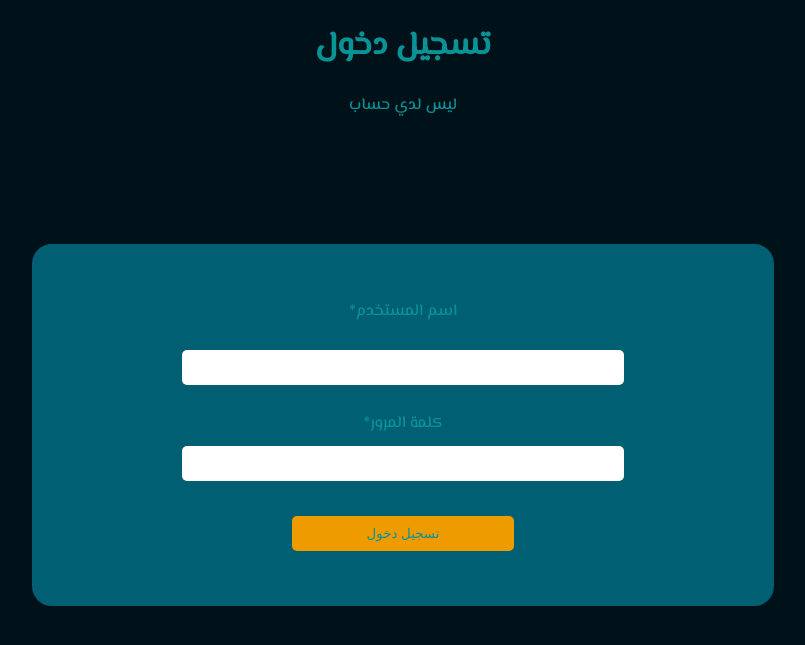
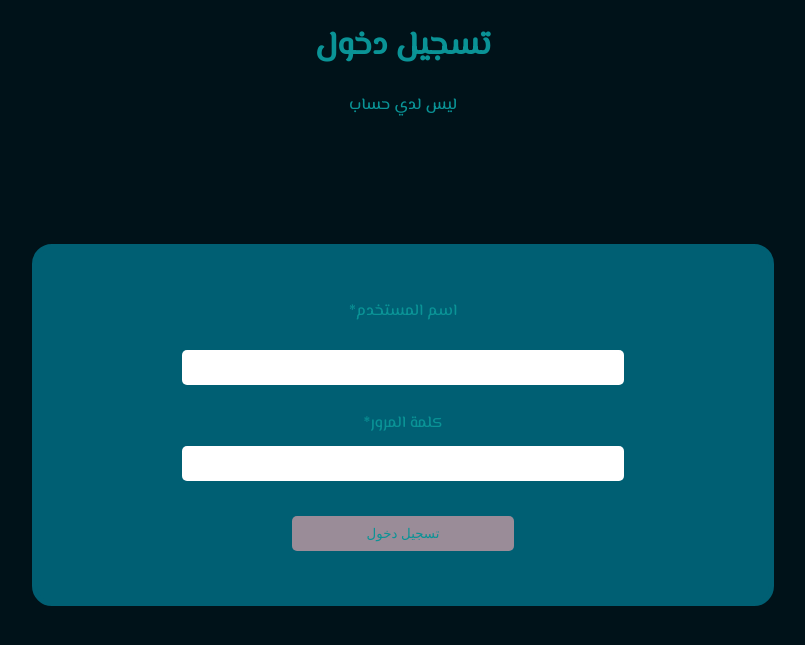
Before and after one commit to AnmarHani/Matjri, a Django app: a page that uses templates/base.html in a window 1280 px wide. Shown: the top 645 px of the page, without its empty margins (237-1042 px from the left). Run offline with Django 3.2, Linux system fonts and the light colour scheme; some web fonts are replaced.

Commit message:
new changes

```diff
--- a/Products/templates/Products/createProduct.html
+++ b/Products/templates/Products/createProduct.html
@@ -28,7 +28,7 @@
         {% if message.tags == 'error' %}
         <p class="error">{{message}}</p>
         {% endif %}
-{   % endfor %}
+    {% endfor %}
     <input type="submit" value="اضافة">
 </form>
 </div>
--- a/Products/views.py
+++ b/Products/views.py
@@ -51,6 +51,7 @@ def productGetPage(request, id):
     }
 
     return render(request,"Products/productDetail.html", context)
+
 @login_required
 def productCreatePage(request):
     form = forms.ProductForm()
@@ -87,6 +88,7 @@ def productCreatePage(request):
         'form': form,
     }
     return render(request,"Products/createProduct.html", context)
+
 @login_required
 def productUpdatePage(request, id):
     product = models.Product.objects.get(id=id)
--- a/static/css/base.css
+++ b/static/css/base.css
@@ -15,8 +15,8 @@
   --secondary-text-color:#0a9396; /*input text color*/
   --secondary-text-color-hover:#e9d8a6; /*input text color on hover*/
 
-  --btn-bg-color:#ee9b00; /*used alil bit (bcuz most btns/links bg are borders)*/
-  --btn-bg-color-hover:#9b2226; /*button/link background color on hover*/
+  --btn-bg-color:#9a8c98; /*used alil bit (bcuz most btns/links bg are borders)*/
+  --btn-bg-color-hover:#4a4e69; /*button/link background color on hover*/
 
   --input-bg-color:white; /*input background color*/
   --input-bg-color-hover:#e9d8a6; /*input background color on hover*/
```
